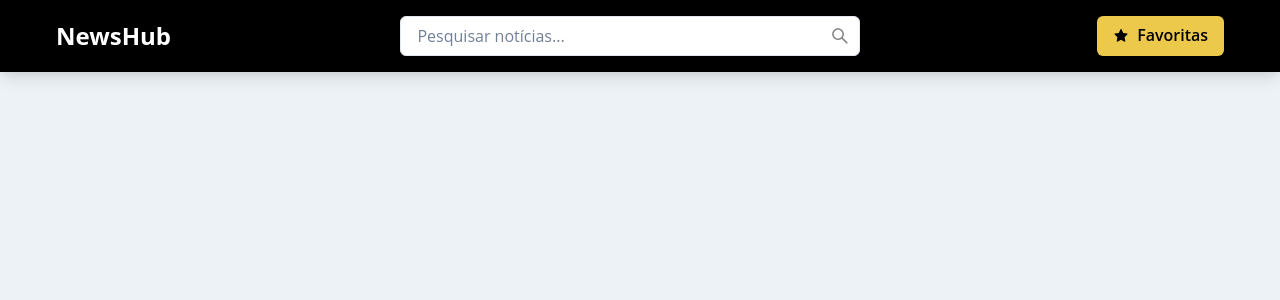
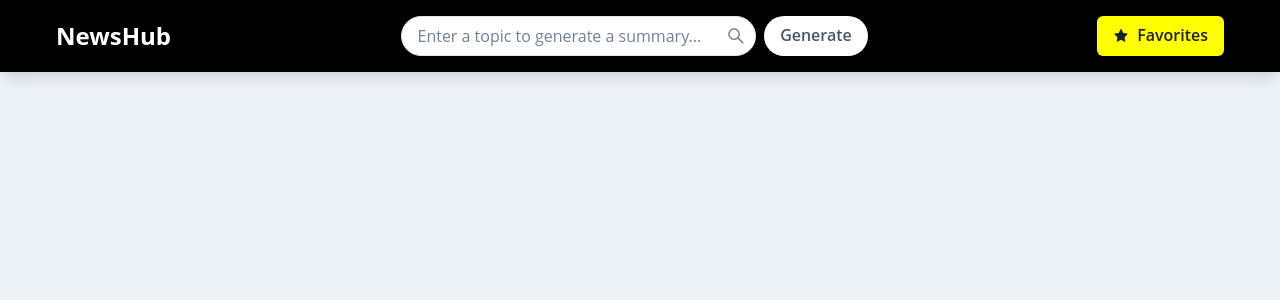
Before and after one commit to DionataBergmann/NewsHub, a Next.js app: page / in a window 1280 px wide. Shown: the top 300 px of the page. Built offline with nearby package versions, Linux system fonts and the light colour scheme.

Commit message:
:sparkles: Add Generate button with Popover for summary generation

```diff
--- a/src/components/organisms/Header/index.tsx
+++ b/src/components/organisms/Header/index.tsx
@@ -1,16 +1,18 @@
-import { Box, Input, Button, IconButton, Flex, Spacer, InputGroup, InputRightElement } from '@chakra-ui/react';
+import { Box, Input, Button, Flex, Spacer, InputGroup, InputRightElement, PopoverTrigger, Popover, PopoverCloseButton, PopoverHeader, PopoverContent, PopoverArrow, PopoverBody } from '@chakra-ui/react';
 import { AiFillStar, AiOutlineSearch } from 'react-icons/ai';
+import { useState } from 'react';
+import AudioPlayer from '../AudioPlayer/index';
 
 const Header = () => {
+  const [showAudioPlayer, setShowAudioPlayer] = useState(false);
+
+  const handleGenerateClick = () => {
+    setShowAudioPlayer(showAudioPlayer ? false : true);
+  };
+
   return (
     <Box as="header" bg="black" p={4} boxShadow="lg" color="white">
-      <Flex
-        align="center"
-        maxW="1200px"
-        mx="auto"
-        px={4}
-        direction={['column', 'column', 'row']}
-      >
+      <Flex align="center" maxW="1200px" mx="auto" px={4} direction={['column', 'column', 'row']}>
         <Box fontSize={['xl', '2xl']} fontWeight="bold" mb={[4, 0]}>
           NewsHub
         </Box>
@@ -20,45 +22,49 @@ const Header = () => {
         <Flex w={['100%', '100%', '40%']} mb={[4, 0]} align="center">
           <InputGroup>
             <Input
-              placeholder="Pesquisar notícias..."
+              placeholder="Enter a topic to generate a summary..."
               bg="white"
               color="black"
               _placeholder={{ color: 'gray.500' }}
-              borderRadius="md"
+              borderRadius="full"
               size="md"
               flex="1"
               mr={2}
             />
             <InputRightElement mr={2}>
-              <AiOutlineSearch size='20px' color="gray" />
+              <AiOutlineSearch size="20px" color="gray" />
             </InputRightElement>
           </InputGroup>
 
-          <Box display={['block', 'block', 'none']}>
-            <IconButton
-              aria-label="Favoritas"
-              icon={<AiFillStar />}
-              colorScheme="yellow"
-              borderRadius="md"
-              size="md"
-            />
+          <Box ml={0}>
+            <Popover trigger="hover" placement="right">
+              <PopoverTrigger>
+                <Button borderRadius="full" backgroundColor="white" color="gray.600" onClick={handleGenerateClick}>
+                  Generate
+                </Button>
+              </PopoverTrigger>
+              <PopoverContent color="black" bg="white" borderColor="gray.200" mt={2}>
+                <PopoverArrow />
+                <PopoverHeader >An audio will be generated using A.I. with a brief summary of the main news of the day based on the entered topic.</PopoverHeader>
+              </PopoverContent>
+            </Popover>
           </Box>
         </Flex>
 
         <Spacer />
 
         <Box display={['none', 'none', 'block']}>
-          <Button
-            leftIcon={<AiFillStar />}
-            colorScheme="yellow"
-            variant="solid"
-            borderRadius="md"
-            size="md"
-          >
-            Favoritas
+          <Button leftIcon={<AiFillStar />} bgColor="yellow" variant="solid" borderRadius="md" size="md">
+            Favorites
           </Button>
         </Box>
       </Flex>
+
+      {showAudioPlayer && (
+        <Box mt={0} display="flex" justifyContent="center">
+          <AudioPlayer src="your-audio-file.mp3" />
+        </Box>
+      )}
     </Box>
   );
 };
```
